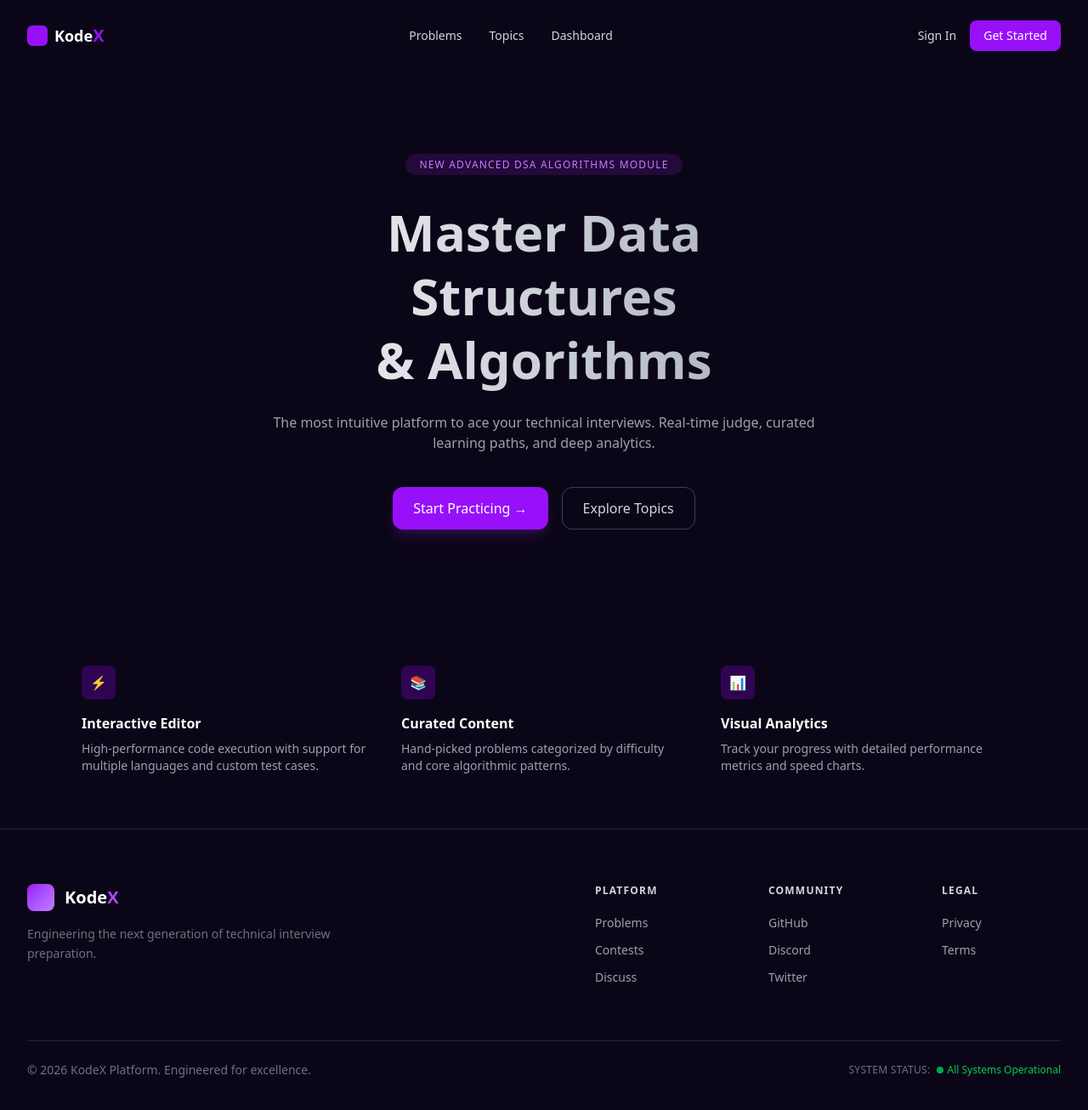
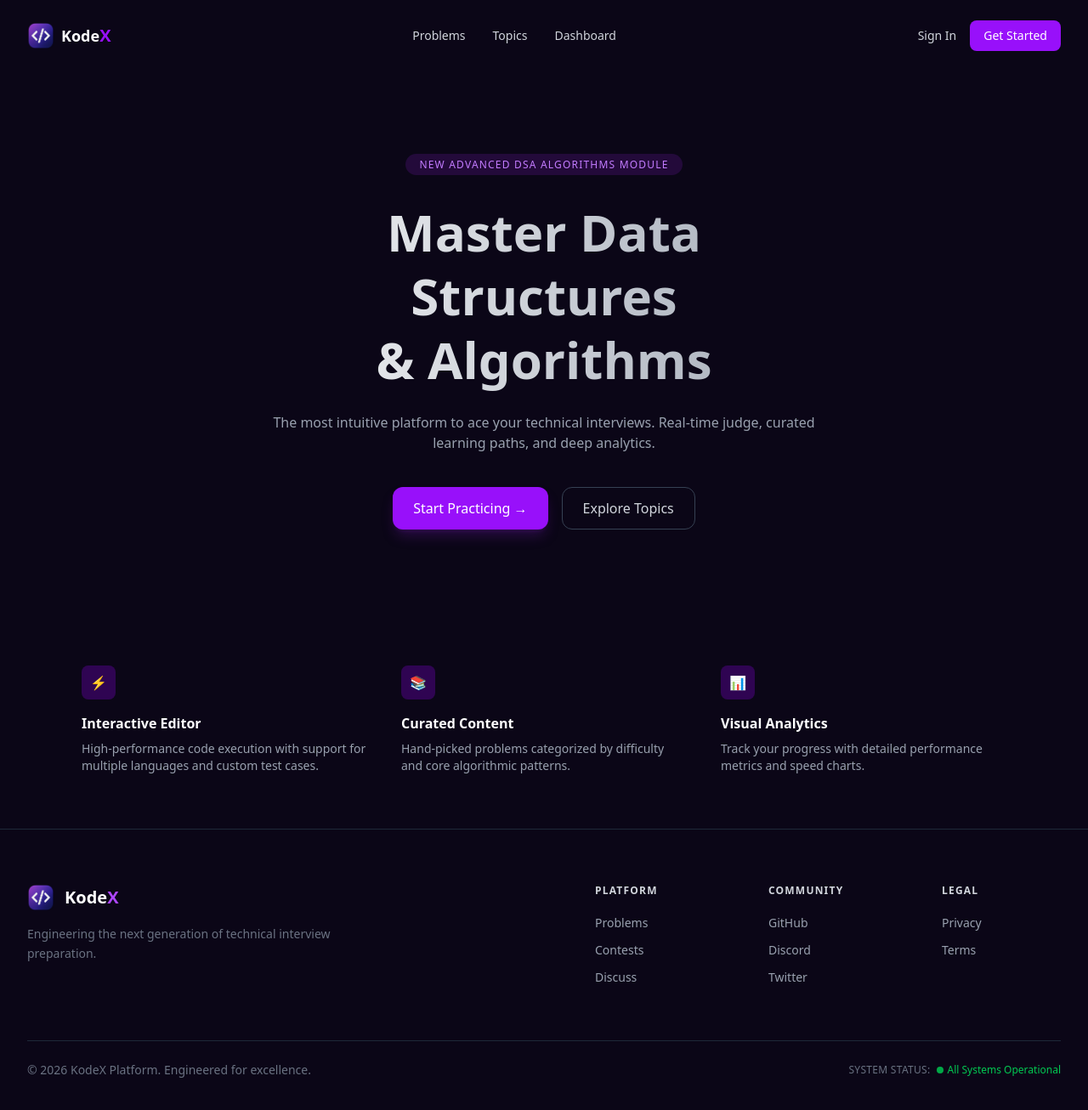
Before and after one commit to Jeet0105/KodeX, a React (Vite) app in the folder client/: page / in a window 1280 px wide. Shown: the top 1306 px of the page at 85% size. Built offline with nearby package versions, Linux system fonts and the light colour scheme.

Commit message:
feat(auth): update login and registration functionality and add KodeX logo

```diff
--- a/client/src/components/Footer.jsx
+++ b/client/src/components/Footer.jsx
@@ -11,7 +11,8 @@ function Footer() {
                     {/* LEFT SIDE - BRAND */}
                     <div className="max-w-sm">
                         <div className="flex items-center gap-3 mb-4">
-                            <div className="w-8 h-8 bg-gradient-to-br from-purple-600 to-purple-400 rounded-lg" />
+                            <img src="/logo.png" alt="KodeX Logo" className="w-8 h-8 object-contain" />
+
                             <span className="text-xl font-semibold text-white">
                                 Kode<span className="text-purple-500">X</span>
                             </span>
--- a/client/src/components/Navbar.jsx
+++ b/client/src/components/Navbar.jsx
@@ -11,12 +11,17 @@ export default function Navbar() {
       navigate("/dashboard");
     }
   }
+  const handleGetStarted = () => {
+    navigate("/register");
+  };
   return (
     <header className="flex items-center justify-between px-8 py-6 max-w-7xl mx-auto">
       <div className="flex items-center gap-2">
-        <div className="w-6 h-6 bg-purple-600 rounded-md" /> {/* Logo Placeholder */}
-        <span className="font-semibold text-lg">Kode<span className="text-purple-600 font-bold text-xl">X</span></span>
-      </div>
+  <img src="/logo.png" alt="KodeX Logo" className="w-8 h-8" />
+  <span className="font-semibold text-lg">
+    Kode<span className="text-purple-600 font-bold text-xl">X</span>
+  </span>
+</div>
 
       <nav className="hidden md:flex gap-8 text-sm text-gray-300">
         <a href="#" className="hover:text-white">Problems</a>
@@ -27,10 +32,13 @@ export default function Navbar() {
       <div className="flex items-center gap-4">
         <button onClick={handleSignIn} className="text-gray-300 hover:text-white text-sm cursor-pointer">
           {user ?
-           <img src={user?.avatarUrl} alt="User Avatar" className="w-6 h-6 rounded-full" />
-           : "Sign In"}
+            <img src={user?.avatarUrl} alt="User Avatar" className="w-6 h-6 rounded-full" />
+            : "Sign In"}
         </button>
-        <button onClick={handleSignIn} className="bg-purple-600 hover:bg-purple-700 px-4 py-2 rounded-lg text-sm font-medium cursor-pointer">
+        <button
+          onClick={handleGetStarted}
+          className="bg-purple-600 hover:bg-purple-700 px-4 py-2 rounded-lg text-sm font-medium cursor-pointer"
+        >
           Get Started
         </button>
       </div>
```
Also changed, not shown: client/public/logo.png (added).
